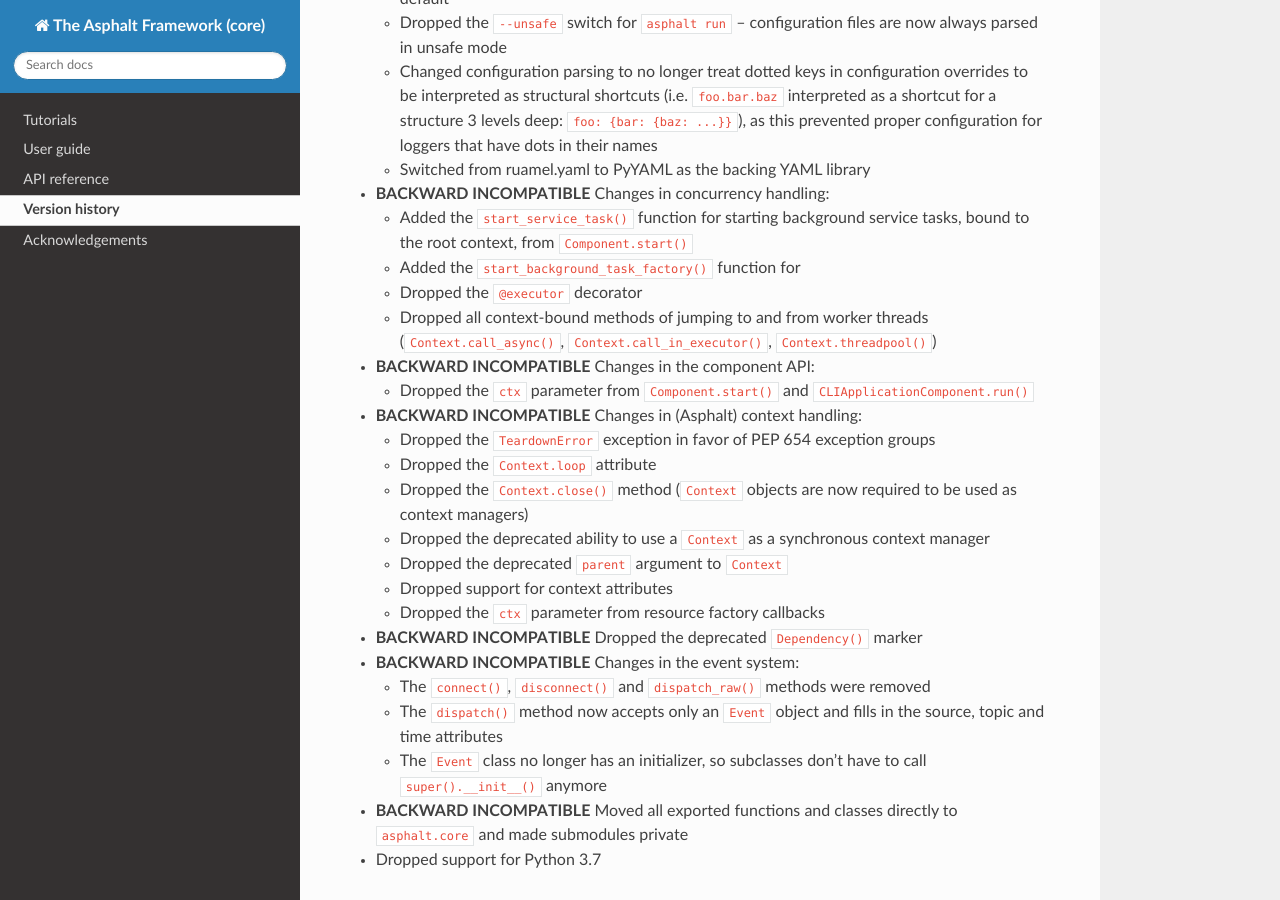
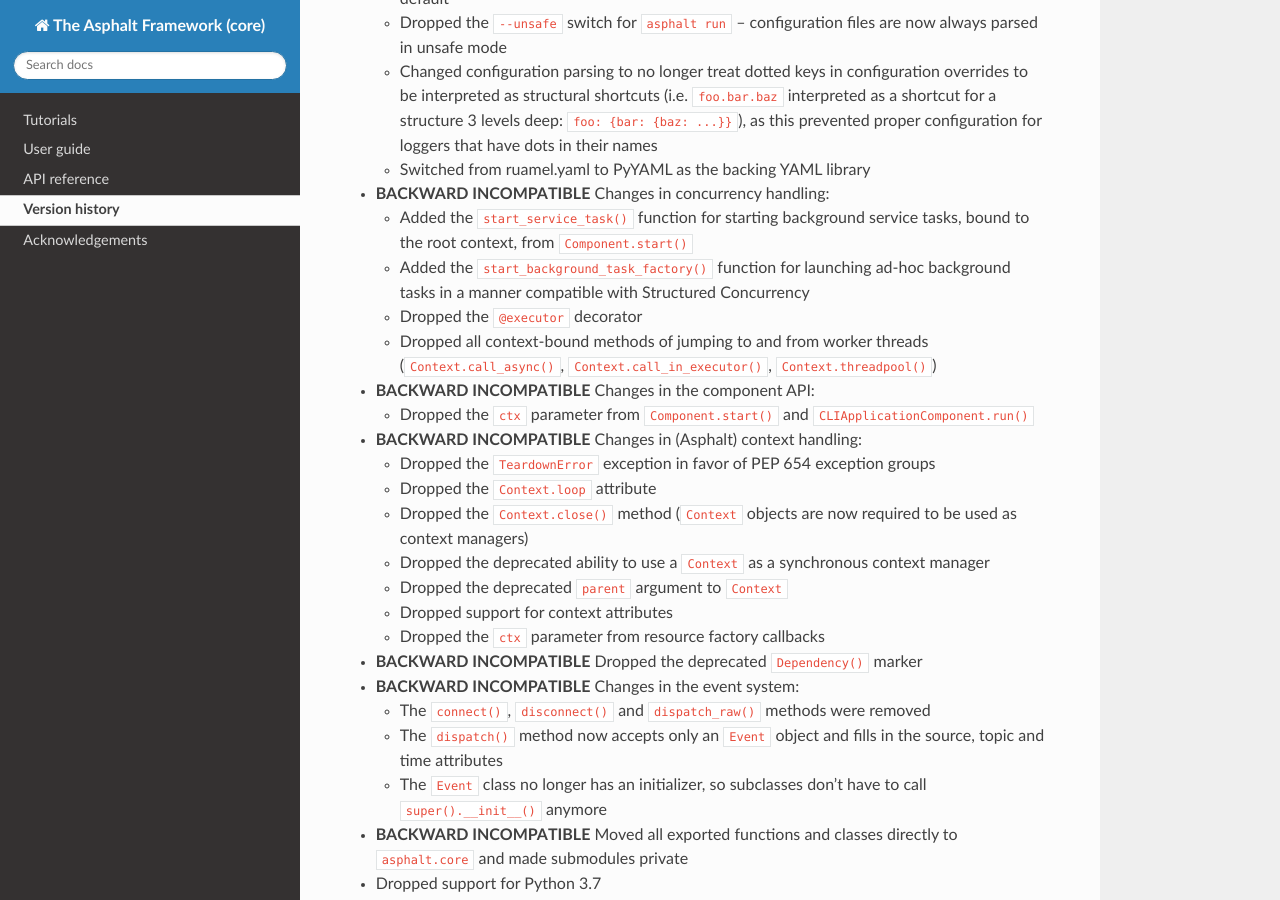
Before and after one commit to asphalt-framework/asphalt, a Sphinx documentation site: the page built from docs/versionhistory.rst, in a window 1280 px wide and 900 px high, scrolled down 317 px. Built offline with Sphinx 7.4.7 and the Read the Docs theme 2.0.0, drawn with Linux system fonts in a browser that asks for light colours; the version number could not be read and is left out.

Commit message:
Finished incomplete sentence

```diff
--- a/docs/versionhistory.rst
+++ b/docs/versionhistory.rst
@@ -21,7 +21,8 @@
 
   * Added the ``start_service_task()`` function for starting background service tasks,
     bound to the root context, from ``Component.start()``
-  * Added the ``start_background_task_factory()`` function for
+  * Added the ``start_background_task_factory()`` function for launching ad-hoc
+    background tasks in a manner compatible with Structured Concurrency
   * Dropped the ``@executor`` decorator
   * Dropped all context-bound methods of jumping to and from worker threads
     (``Context.call_async()``, ``Context.call_in_executor()``, ``Context.threadpool()``)
```
